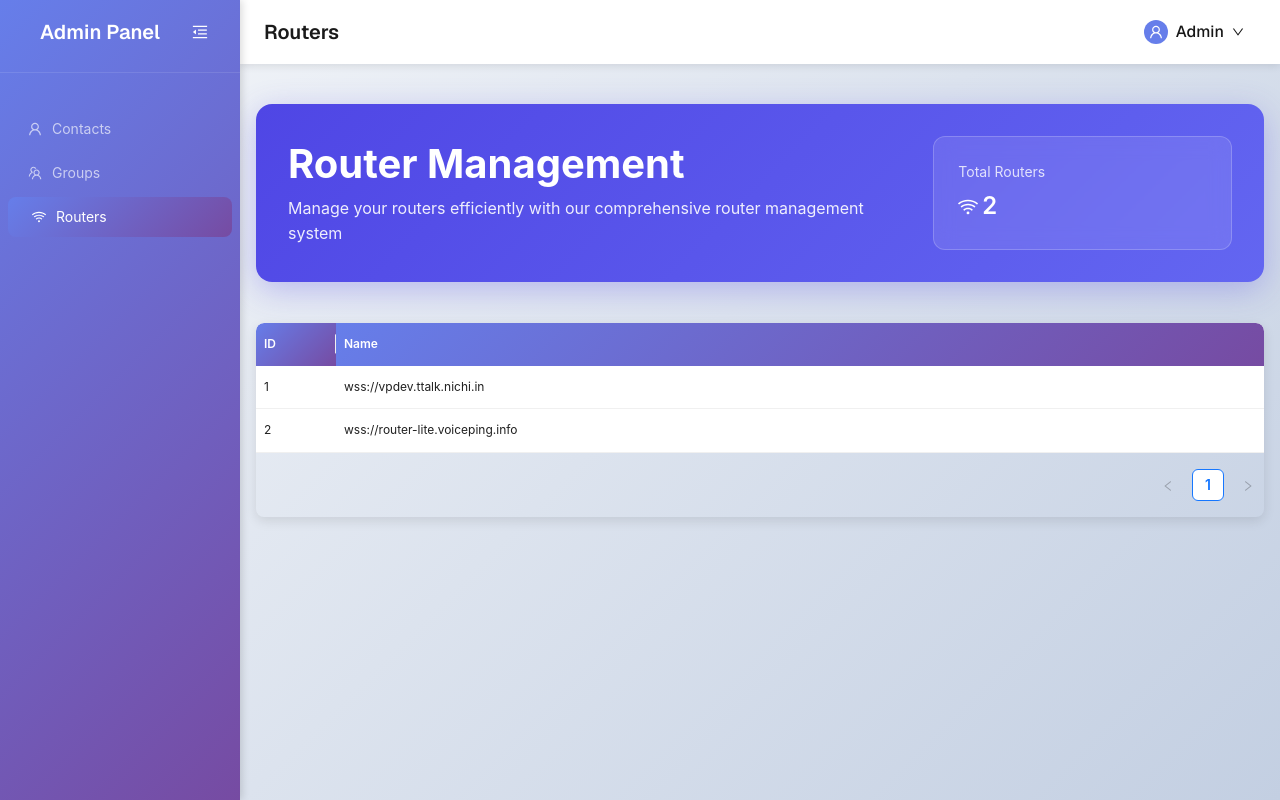
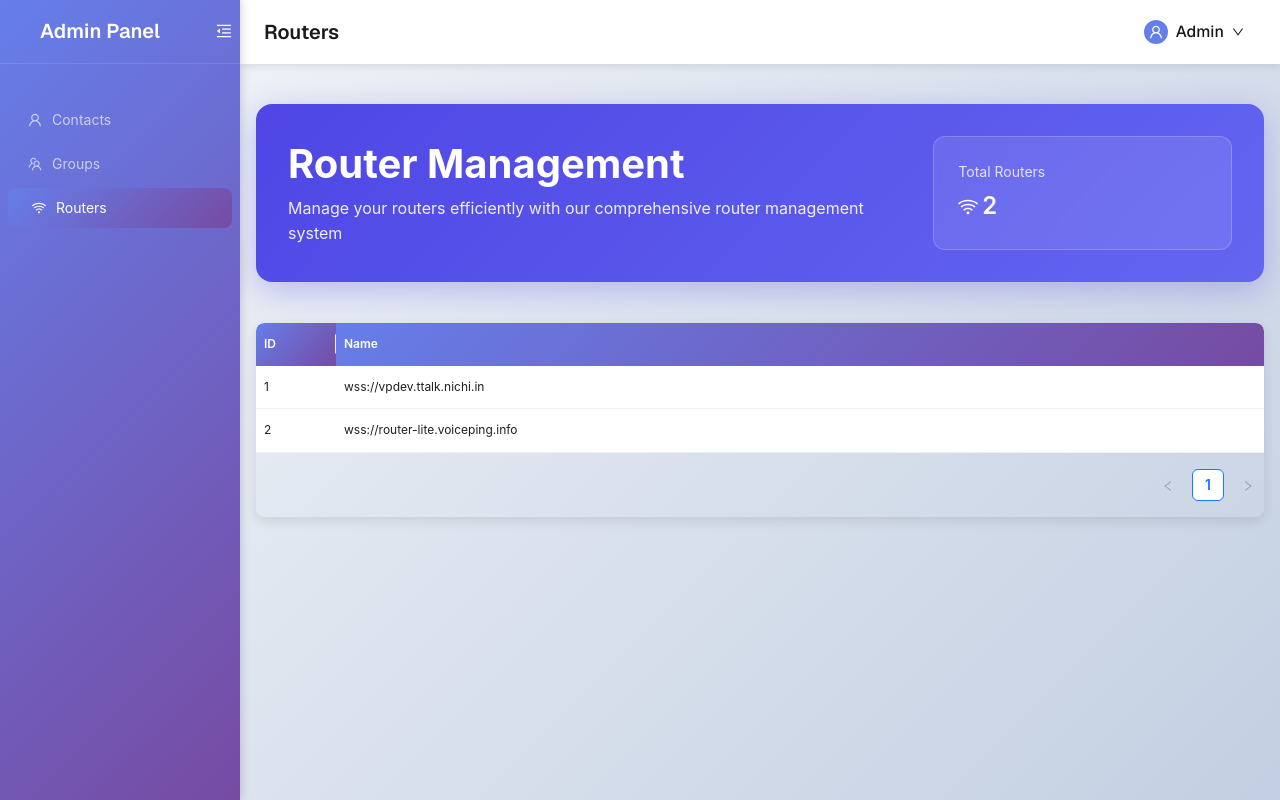
Before and after one commit to HarishNichi/demo-ttalk, a Next.js app: page /routers in a window 1280 px wide. Built offline with nearby package versions, Linux system fonts and the light colour scheme.

Commit message:
sidebar fix

```diff
--- a/src/app/Sidebar.js
+++ b/src/app/Sidebar.js
@@ -156,11 +156,10 @@ const Sidebar = () => {
             height: '100%',
             display: 'flex',
             flexDirection: 'column',
-            padding: '16px 0'
           }}>
             {/* Logo/Title */}
             <div style={{
-              padding: '0 24px 24px',
+              height: 64,
               textAlign: 'center',
               borderBottom: '1px solid rgba(255,255,255,0.1)',
               marginBottom: 16,
```
